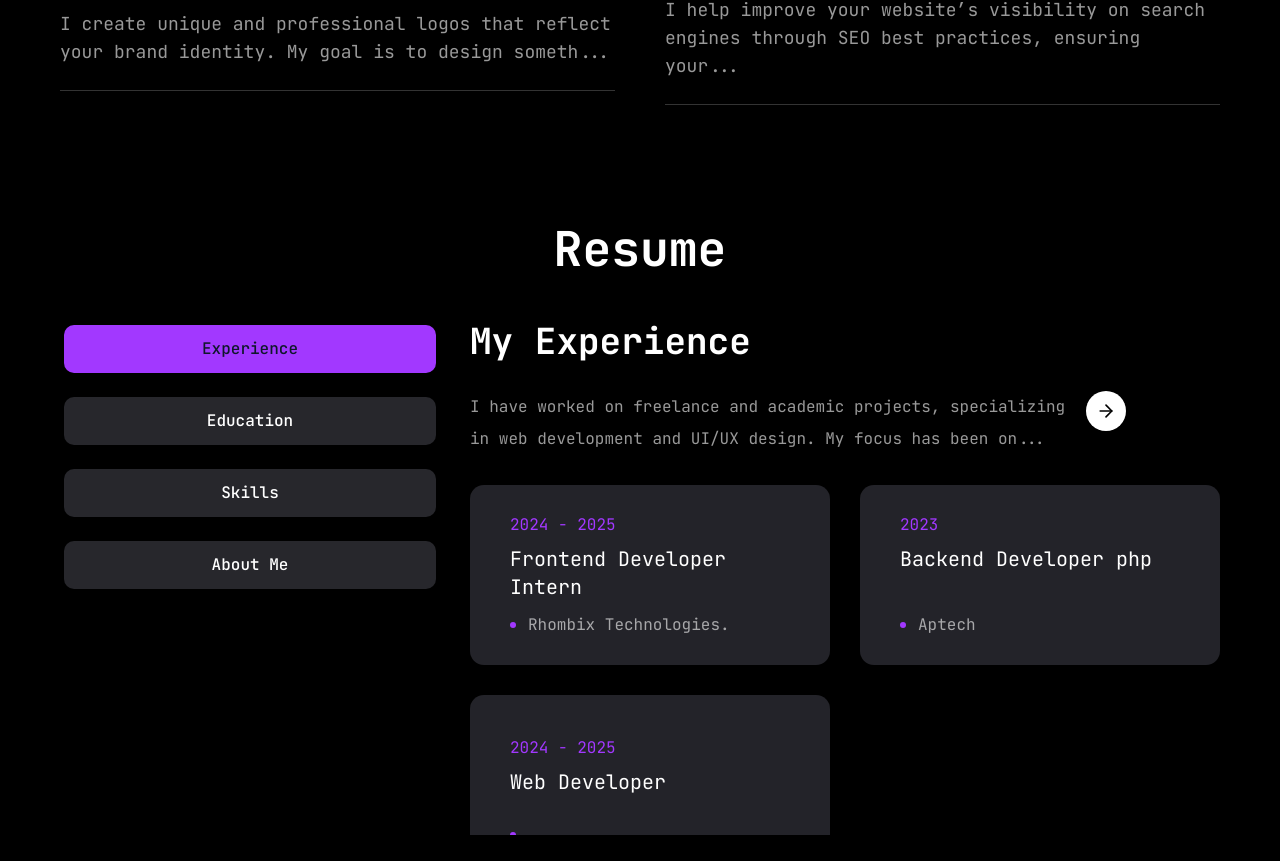
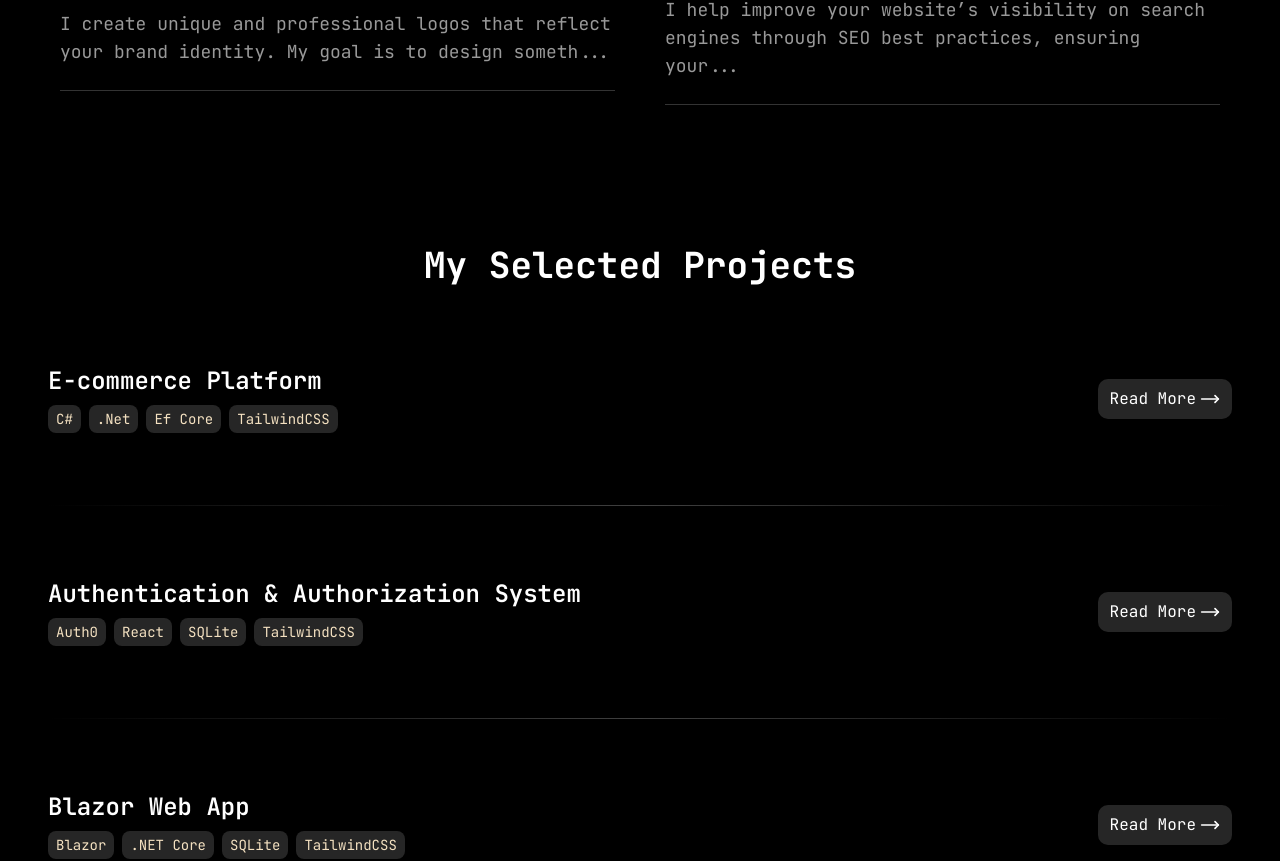
Before and after one commit to elishabhatti/elisha-portfolio, a Next.js app: page / in a window 1280 px wide. Shown: the part 1323-2184 px from the top of the page. Built offline with nearby package versions, Linux system fonts and the light colour scheme.

Commit message:
fix bug of showing to the project with fixed text

```diff
--- a/app/page.jsx
+++ b/app/page.jsx
@@ -18,21 +18,17 @@ const page = () => {
         <Services />
       </section>
       <section>
+        <Projects />
+      </section>
+      <section>
         <Resume />
       </section>
-
-      {/* <section> */}
-      {/* <Work /> */}
-      {/* </section> */}
       <section>
         <Contact />
       </section>
       <section>
         <Pricing />
       </section>
-      <section className="min-h-screen">
-        <Projects />
-      </section>
     </section>
   );
 };
--- a/components/Project.jsx
+++ b/components/Project.jsx
@@ -12,30 +12,41 @@ const Project = ({
   setPreview,
 }) => {
   const [isHidden, setIsHidden] = useState(false);
+
   return (
     <>
       <div
         onMouseEnter={() => setPreview(image)}
         onMouseLeave={() => setPreview(null)}
-        className="py-10 flex-wrap items-center justify-between sm:flex sm:space-y-0"
+        className="flex flex-col sm:flex-row items-start sm:items-center justify-between gap-4 py-8"
       >
+        {/* Project Info */}
         <div>
-          <p className="text-2xl">{title}</p>
-          <div className="flex gap-4 mt-2 text-[#f4e1c1]">
+          <p className="text-xl md:text-2xl font-semibold">{title}</p>
+          <div className="flex flex-wrap gap-2 mt-2 text-sm text-[#f4e1c1]">
             {tags.map((tag) => (
-              <span key={tag.id}>{tag.name}</span>
+              <span
+                key={tag.id}
+                className="px-2 py-1 bg-neutral-800 rounded-md"
+              >
+                {tag.name}
+              </span>
             ))}
           </div>
         </div>
+
+        {/* Read More Button */}
         <button
           onClick={() => setIsHidden(true)}
-          className="flex items-center gap-1 cursor-pointer hover-animation"
+          className="flex items-center gap-1 px-3 py-1 rounded-lg bg-neutral-800 text-white hover:bg-neutral-700 transition"
         >
           Read More
           <MoveRight className="w-5" />
         </button>
       </div>
-      <div className="bg-gradient-to-r from-transparent via-neutral-700 h-[1px] w-full" />
+
+      <div className="bg-gradient-to-r from-transparent via-neutral-700 to-transparent h-[1px] w-full" />
+
       {isHidden && (
         <ProjectDetails
           title={title}
--- a/components/ProjectDetails.jsx
+++ b/components/ProjectDetails.jsx
@@ -10,51 +10,56 @@ const ProjectDetails = ({
   closeModal,
 }) => {
   return (
-    <div className="fixed inset-0 z-50 flex items-center justify-center w-full h-full overflow-hidden backdrop-blur-sm">
+    <div className="fixed inset-0 z-50 flex items-center justify-center w-full h-full overflow-hidden backdrop-blur-sm bg-black/50">
       <motion.div
-        className="relative w-full max-w-2xl max-h-[90vh] overflow-y-auto border shadow-sm rounded-2xl bg-gradient-to-l from-midnight to-navy border-white/10"
-        initial={{ opacity: 0, scale: 0.5 }}
+        className="relative w-full max-w-2xl max-h-[90vh] overflow-y-auto border shadow-lg rounded-2xl bg-gradient-to-l from-midnight to-navy border-white/10"
+        initial={{ opacity: 0, scale: 0.8 }}
         animate={{ opacity: 1, scale: 1 }}
       >
+        {/* Close Button */}
         <button
           onClick={closeModal}
-          className="absolute p-2 rounded-sm top-5 right-5 bg-midnight hover:bg-gray-500"
+          className="absolute p-2 rounded-md top-5 right-5 bg-neutral-900 hover:bg-neutral-700"
         >
-          <img src="assets/close.svg" className="w-6 h-6" />
+          <img src="assets/close.svg" alt="close" className="w-6 h-6" />
         </button>
 
+        {/* Image */}
         <img src={image} alt={title} className="w-full rounded-t-2xl" />
 
-        <div className="p-5">
+        {/* Content */}
+        <div className="p-6">
           <h5 className="mb-2 text-2xl font-bold text-white">{title}</h5>
-          <p className="mb-3 font-normal text-neutral-400">{description}</p>
+          <p className="mb-4 text-neutral-300">{description}</p>
 
           {subDescription.map((subDesc, index) => (
-            <p key={index} className="mb-3 font-normal text-neutral-400">
+            <p key={index} className="mb-3 text-neutral-400">
               {subDesc}
             </p>
           ))}
 
-          <div className="flex items-center justify-between mt-4">
-            <div className="flex gap-3">
+          <div className="flex items-center justify-between mt-6">
+            {/* Tags */}
+            <div className="flex flex-wrap gap-2">
               {tags.map((tag) => (
                 <img
                   key={tag.id}
                   src={tag.path}
                   alt={tag.name}
-                  className="rounded-lg size-10 hover-animation"
+                  className="rounded-md size-10 hover:scale-110 transition"
                 />
               ))}
             </div>
 
+            {/* Link */}
             <a
               href={href}
               target="_blank"
               rel="noopener noreferrer"
-              className="inline-flex items-center gap-1 font-medium cursor-pointer hover-animation"
+              className="inline-flex items-center gap-1 font-medium text-white hover:text-purple-400 transition"
             >
               View Project
-              <img src="assets/arrow-up.svg" className="size-4" />
+              <img src="assets/arrow-up.svg" className="size-4" alt="arrow" />
             </a>
           </div>
         </div>
--- a/components/pages/Projects.jsx
+++ b/components/pages/Projects.jsx
@@ -8,30 +8,35 @@ const Projects = () => {
   const y = useMotionValue(0);
   const springX = useSpring(x, { damping: 10, stiffness: 50 });
   const springY = useSpring(y, { damping: 10, stiffness: 50 });
+
   const handleMouseMove = (e) => {
     x.set(e.clientX + 20);
     y.set(e.clientY + 20);
   };
+
   const [preview, setPreview] = useState(null);
+
   return (
-    <section
+    <motion.section
       onMouseMove={handleMouseMove}
-      className="p-15 relative c-space section-spacing"
+      className="relative min-h-screen px-6 md:px-12 py-20 mb-20"
     >
-      <h2 className="text-heading">My Selected Projects</h2>
-      <div className="bg-gradient-to-r from-transparent via-neutral-700 to-transparent mt-12 h-[1px] w-full">
+      <h2 className="text-3xl md:text-4xl font-bold text-center">My Selected Projects</h2>
+
+      <div className="mt-12 space-y-10">
         {myProjects.map((project) => (
           <Project key={project.id} {...project} setPreview={setPreview} />
         ))}
-        {preview && (
-          <motion.img
-            className="fixed top-0 left-0 z-50 object-cover h-56 rounded-lg pointer-events-none w-80"
-            style={{ x: springX, y: springY }}
-            src={preview}
-          />
-        )}
       </div>
-    </section>
+
+      {preview && (
+        <motion.img
+          className="fixed top-0 left-0 z-50 object-cover h-56 rounded-lg pointer-events-none w-80 shadow-lg"
+          style={{ x: springX, y: springY }}
+          src={preview}
+        />
+      )}
+    </motion.section>
   );
 };
 
```
